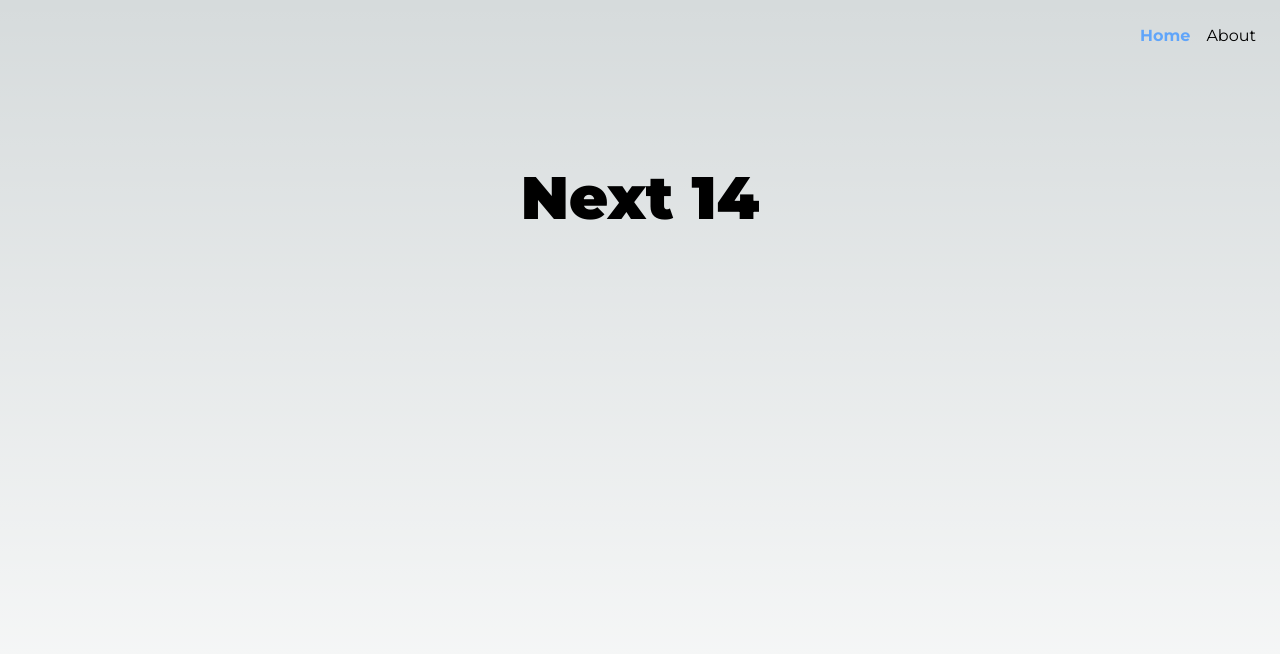
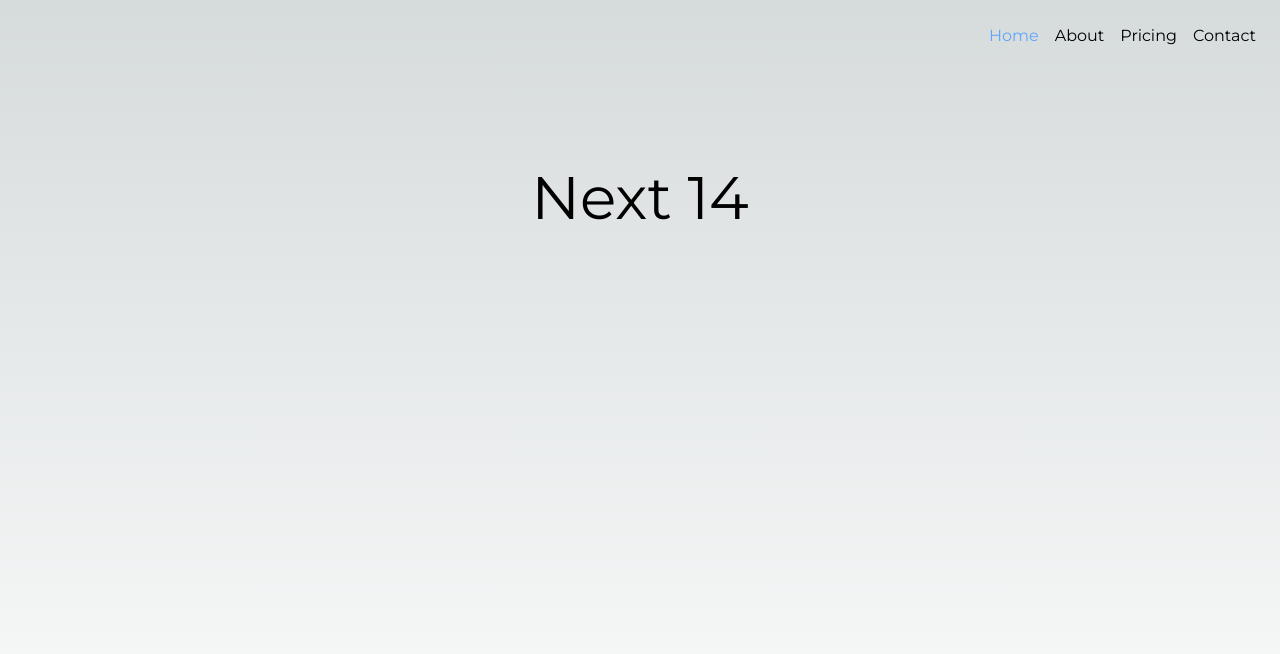
Before and after one commit to qbixmex/next-14-first-step, a Next.js app: page / in a window 1280 px wide. Shown: the top 654 px of the page. Built offline with nearby package versions, Linux system fonts and the light colour scheme.

Commit message:
pages-components

```diff
--- /dev/null
+++ b/app/about/page.tsx
@@ -0,0 +1,7 @@
+const AboutPage = () => {
+  return (
+    <h1 className="text-6xl text-center">About</h1>
+  );
+};
+
+export default AboutPage;
--- /dev/null
+++ b/app/components/index.tsx
@@ -0,0 +1 @@
+export { default as Navigation } from './navigation/navigation';
--- /dev/null
+++ b/app/components/navigation/navigation.styles.ts
@@ -0,0 +1,6 @@
+const navLink = {
+  active: 'text-blue-400 font-bold',
+  hover: 'hover:text-blue-600',
+};
+
+export default navLink;
--- /dev/null
+++ b/app/components/navigation/navigation.tsx
@@ -0,0 +1,35 @@
+'use client';
+
+import { usePathname } from "next/navigation";
+import Link from "next/link";
+import navLink from "./navigation.styles";
+
+const Navigation = () => {
+
+  const pathname = usePathname();
+
+  return (
+    <nav className="flex justify-end gap-4 p-6">
+      <Link
+        href="/"
+        className={(pathname === '/' && navLink.active) + navLink.hover}
+      >
+        Home
+      </Link>
+      <Link
+        href="/about"
+        className={(pathname === '/about' && navLink.active) + navLink.hover}
+      >About</Link>
+      <Link
+        href="/pricing"
+        className={(pathname === '/pricing' && navLink.active) + navLink.hover}
+      >Pricing</Link>
+      <Link
+        href="/contact"
+        className={(pathname === '/contact' && navLink.active) + navLink.hover}
+      >Contact</Link>
+    </nav>
+  );
+};
+
+export default Navigation;
--- /dev/null
+++ b/app/contact/page.tsx
@@ -0,0 +1,7 @@
+const ContactPage = () => {
+  return (
+    <h1 className="text-6xl text-center">Contact</h1>
+  );
+};
+
+export default ContactPage;
--- a/app/layout.tsx
+++ b/app/layout.tsx
@@ -1,7 +1,7 @@
 import type { Metadata } from "next";
 import { Montserrat } from "next/font/google";
 import "./globals.css";
-
+import { Navigation } from "./components";
 const montserrat = Montserrat({ subsets: ["latin"] });
 
 export const metadata: Metadata = {
@@ -17,10 +17,7 @@ export default function RootLayout({
   return (
     <html lang="en">
       <body className={montserrat.className}>
-        <nav className="flex justify-end gap-4 p-6">
-          <p><a className="text-blue-400 font-bold hover:text-blue-600" href="/">Home</a></p>
-          <p><a className="hover:text-blue-600" href="/about">About</a></p>
-        </nav>
+        <Navigation />
         {children}
       </body>
     </html>
--- a/app/page.tsx
+++ b/app/page.tsx
@@ -1,7 +1,7 @@
 const Home = () => {
   return (
     <main className="flex min-h-screen flex-col items-center p-24">
-      <h1 className="text-6xl font-black">Next 14</h1>
+      <h1 className="text-6xl">Next 14</h1>
     </main>
   );
 };
--- /dev/null
+++ b/app/pricing/page.tsx
@@ -0,0 +1,7 @@
+const PricingPage = () => {
+  return (
+    <h1 className="text-6xl text-center">Pricing</h1>
+  );
+};
+
+export default PricingPage;
--- a/package.json
+++ b/package.json
@@ -1,9 +1,9 @@
 {
   "name": "01-first-steps",
-  "version": "0.2.0",
+  "version": "0.3.0",
   "private": true,
   "scripts": {
-    "dev": "next dev --turbo",
+    "dev": "next dev",
     "build": "next build",
     "start": "next start",
     "lint": "next lint"
```
